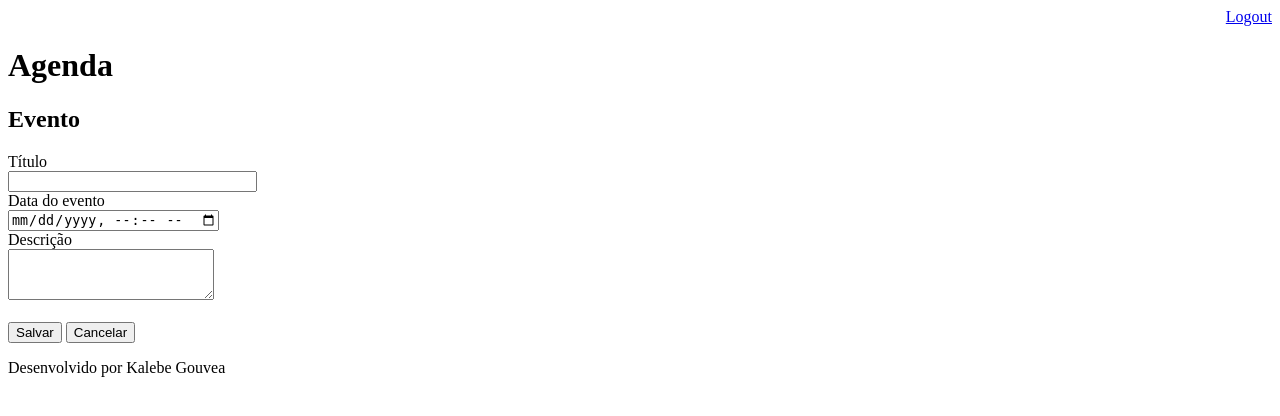
After one commit to KalebeGouvea/agenda, a Django app: page /agenda/evento/ in a window 1280 px wide. The commit adds this page. Shown: the top 416 px of the page. Run offline with Django 3.2, Linux system fonts and the light colour scheme; a user stored in the database is signed in.

Commit message:
Add template de insercao de eventos na agenda

```diff
--- a/agenda/urls.py
+++ b/agenda/urls.py
@@ -19,8 +19,10 @@ from core import views
 
 urlpatterns = [
     path('admin/', admin.site.urls),
-    #path('eventos/<titulo_evento>', views.retorna_local)
+    #path('eventos/<titulo_evento>', views.retorna_local),
     path('agenda/', views.lista_eventos),
+    path('agenda/evento/', views.evento),
+    path('agenda/evento/submit', views.submit_evento),
     path('', views.index),
     path('login/', views.login_user),
     path('login/submit', views.submit_login),
--- a/core/views.py
+++ b/core/views.py
@@ -37,3 +37,17 @@ def lista_eventos(request):
     evento = Evento.objects.filter(usuario=user)
     dados = {'eventos':evento}
     return render(request, 'agenda.html', dados)
+
+@login_required(login_url='/login/')
+def evento(request):
+    return render(request, 'evento.html')
+
+@login_required(login_url='/login/')
+def submit_evento(request):
+    if request.POST:
+        titulo = request.POST.get('titulo')
+        data_evento = request.POST.get('data_evento')
+        descricao = request.POST.get('descricao')
+        usuario = request.user
+        Evento.objects.create(titulo=titulo, data_evento=data_evento, descricao=descricao, usuario=usuario)
+    return redirect('/')
--- a/templates/agenda.html
+++ b/templates/agenda.html
@@ -2,6 +2,9 @@
 
 {% block content %}
     <h2>Agendamentos</h2>
+    <a href="evento/">
+        <button type="button">Novo evento</button>
+    </a>
     <ul>
         {% for evento in eventos %}
             <li>{{ evento.titulo }} - {{ evento.get_data_evento }}</li>
--- /dev/null
+++ b/templates/evento.html
@@ -0,0 +1,27 @@
+{% extends 'model-page.html' %}
+
+{% block content %}
+
+<h2>Evento</h2>
+
+<form action="submit" method="POST">{% csrf_token %}
+    <label>Título</label>
+    <br>
+    <input type="text" name="titulo" size="28">
+    <br>
+    <label>Data do evento</label>
+    <br>
+    <input type="datetime-local" name="data_evento">
+    <br>
+    <label>Descrição</label>
+    <br>
+    <textarea name="descricao" rows="3" cols="23"></textarea>
+    <br>
+    <br>
+    <button type="submit">Salvar</button>
+    <a href="/">
+        <button type="button">Cancelar</button>
+    </a>
+</form>
+
+{% endblock %}
```
Also changed, not shown: db.sqlite3.
